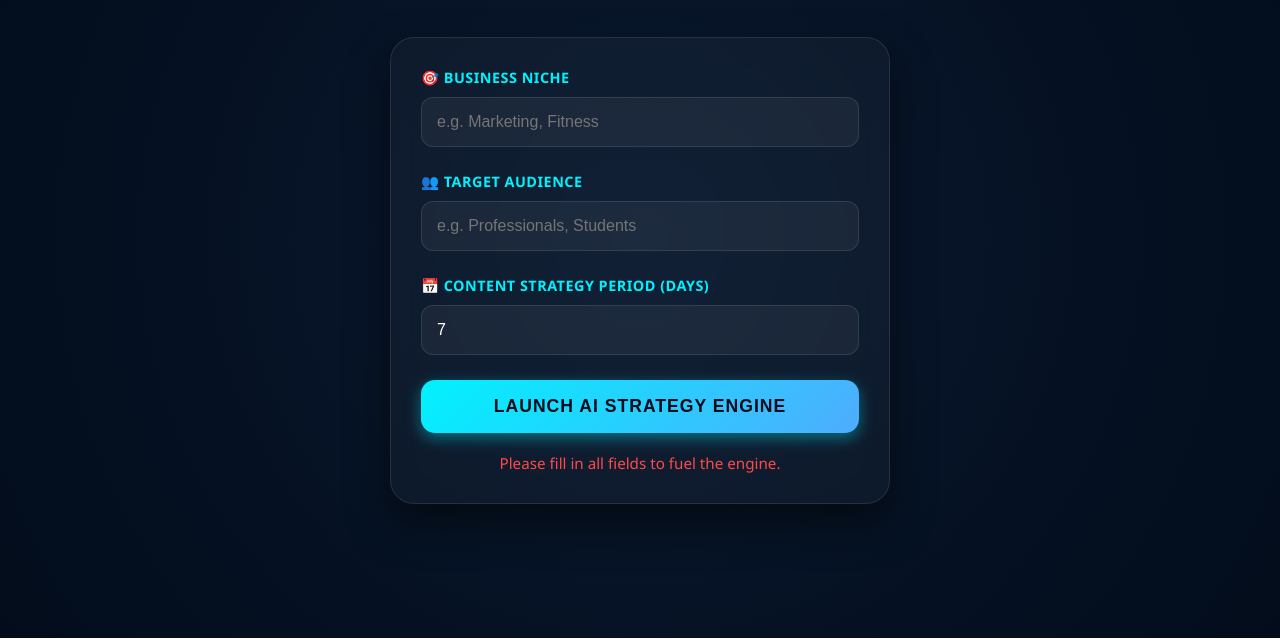
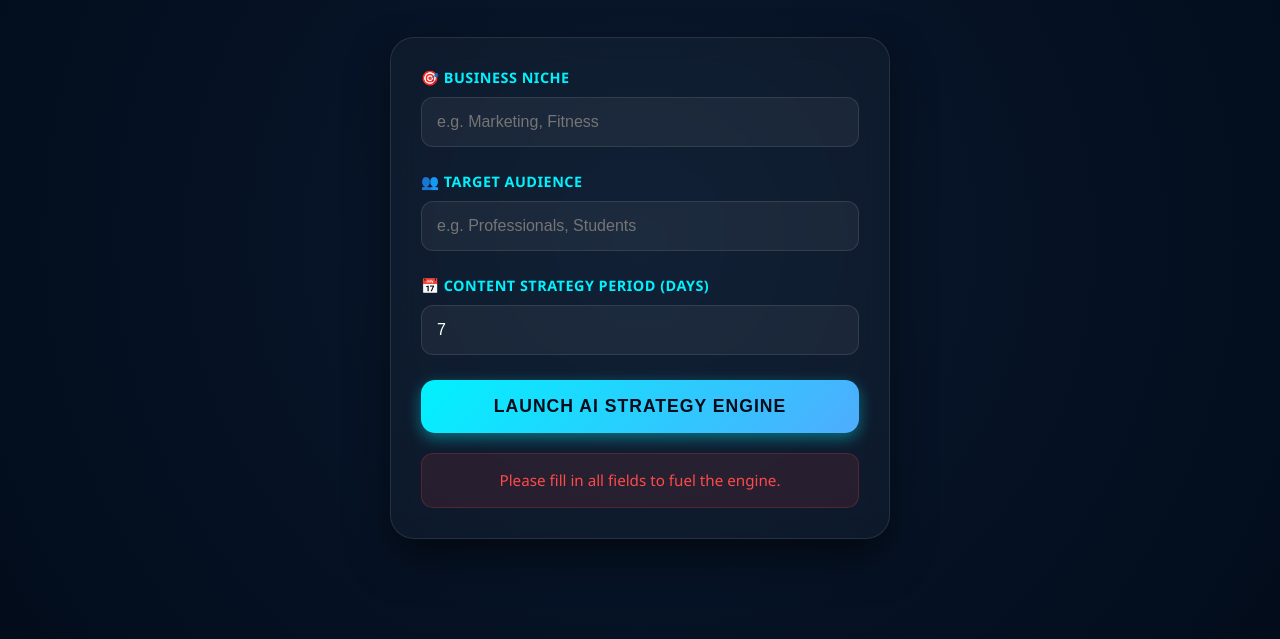
Before and after one commit to JUDICIARY6/cyberven-hub, a website: page index.html in a window 1280 px wide. Both pictures are taken after a click on the button "LAUNCH AI STRATEGY ENGINE". Shown: the part 162-801 px from the top of the page. Drawn offline with Linux system fonts and the light colour scheme.

Commit message:
Update index.html

```diff
--- a/index.html
+++ b/index.html
@@ -17,7 +17,7 @@
         .form-group input:focus { outline: none; border-color: #00f2fe; background: rgba(255, 255, 255, 0.08); box-shadow: 0 0 10px rgba(0, 242, 254, 0.2); }
         .btn { width: 100%; padding: 16px; background: linear-gradient(135deg, #00f2fe 0%, #4facfe 100%); border: none; border-radius: 14px; color: #020c1b; font-size: 1.1rem; font-weight: bold; cursor: pointer; transition: all 0.3s ease; box-shadow: 0 5px 15px rgba(0, 242, 254, 0.4); text-transform: uppercase; letter-spacing: 1px; }
         .btn:hover { transform: translateY(-2px); box-shadow: 0 8px 25px rgba(0, 242, 254, 0.6); }
-        .error-message { color: #ff4a4a; text-align: center; margin-top: 20px; font-size: 0.95rem; display: none; font-weight: 500; }
+        .error-message { color: #ff4a4a; text-align: center; margin-top: 20px; font-size: 0.95rem; display: none; font-weight: 500; line-height: 1.5; background: rgba(255, 74, 74, 0.1); padding: 15px; border-radius: 12px; border: 1px solid rgba(255, 74, 74, 0.2); }
         .results-container { width: 100%; max-width: 800px; margin-top: 20px; }
         .glass-card { background: rgba(255, 255, 255, 0.03); backdrop-filter: blur(16px); -webkit-backdrop-filter: blur(16px); border: 1px solid rgba(255, 255, 255, 0.08); border-radius: 20px; padding: 25px; margin-bottom: 25px; box-shadow: 0 10px 30px rgba(0,0,0,0.3); transition: transform 0.3s ease; }
         .glass-card:hover { transform: translateY(-4px); border-color: rgba(0, 242, 254, 0.3); }
@@ -66,14 +66,16 @@
             resultsContainer.innerHTML = "";
 
             try {
-                // إرسال الطلب بشكل نسبي ومباشر إلى نفس السيرفر الحالي دون كتابة عناوين ثابتة لتجنب CORS تماماً
+                // استخدام مسار نسبي مباشر لتفادي أي مشاكل CORS وضمان عمل السيرفر الداخلي بثبات
                 const response = await fetch('/generate', {
                     method: 'POST',
                     headers: { 'Content-Type': 'application/json' },
                     body: JSON.stringify({ niche, audience, days })
                 });
+
                 const data = await response.json();
                 if (!response.ok || data.error) throw new Error(data.error || "Failed server response.");
+
                 loadingStatus.style.display = "none";
                 resultsContainer.innerHTML = data.html;
             } catch (err) {
```
